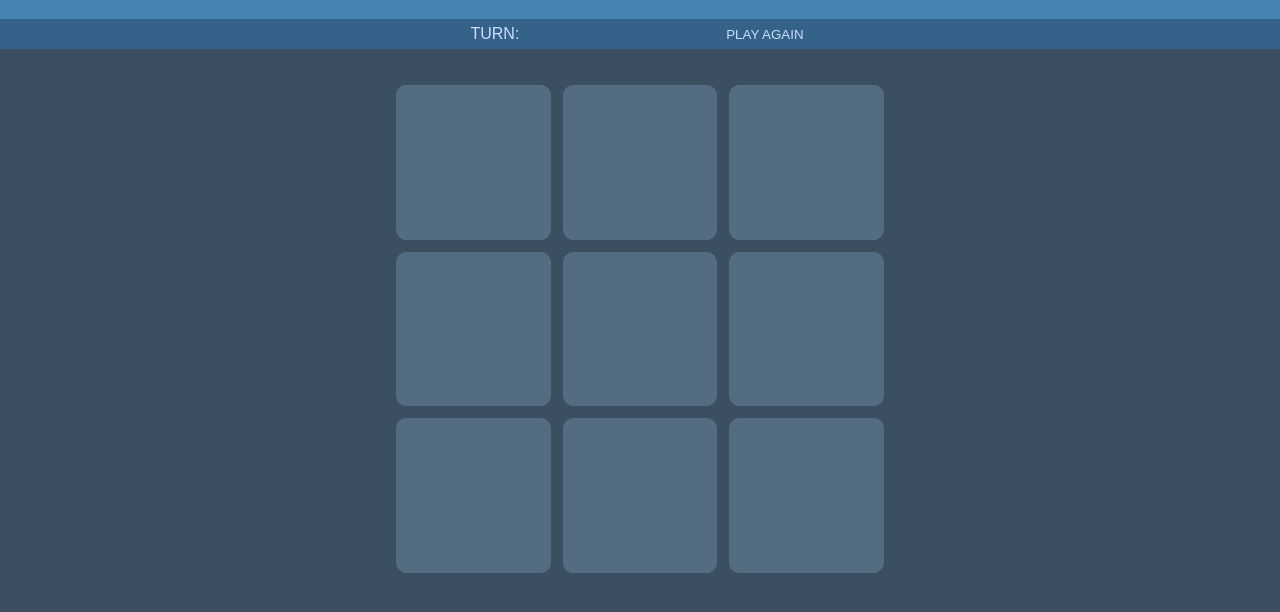
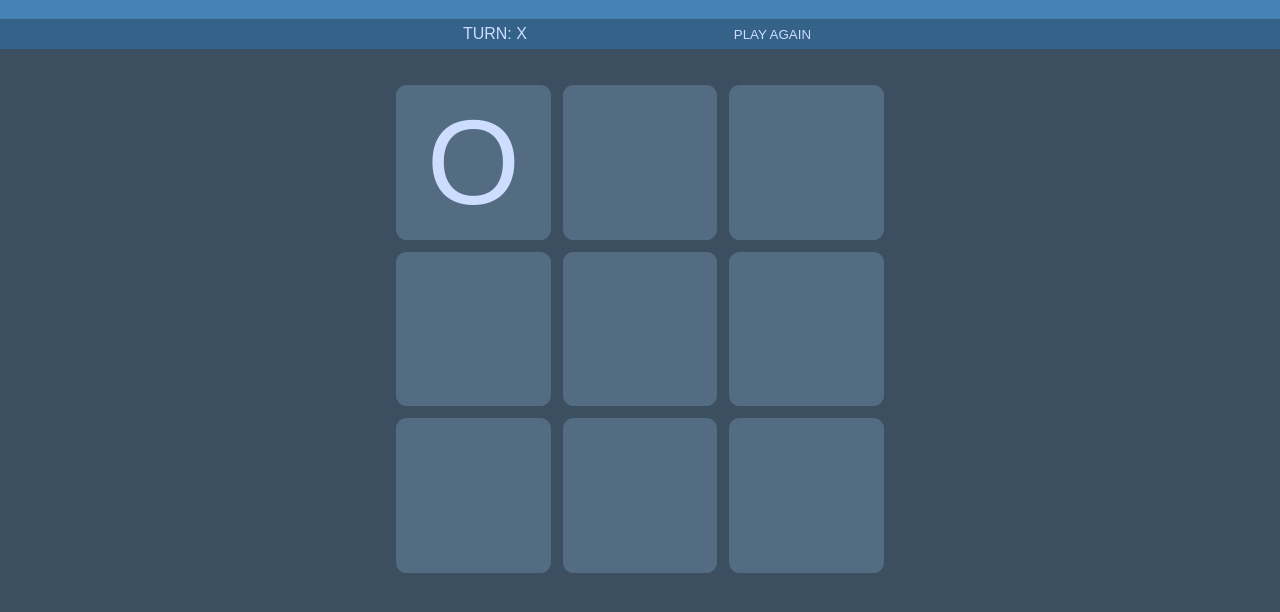
Before and after one commit to YassSoliman/TicTacToe, a plain HTML site: page index.html in a window 1280 px wide. Both pictures are taken after a click on the button 473 px from the left and 220 px from the top of the page. Shown: the part 58-670 px from the top of the page. Drawn offline with nearby package versions, Linux system fonts and the light colour scheme.

Commit message:
Adding basic functionality

```diff
--- a/app.js
+++ b/app.js
@@ -0,0 +1,14 @@
+var turn = 'O';
+var winner;
+
+function changeTurn(){
+    turn = (turn === 'O' ? 'X' : 'O');
+    $("#player").text(turn);
+}
+
+$("#TicTacToe button").click(function(){
+    if($(this).html() == '&nbsp;'){
+        $(this).text(turn);
+        changeTurn();
+    }
+});
```
Also changed, not shown: index.html (+2 -0 lines), 2 other files.
